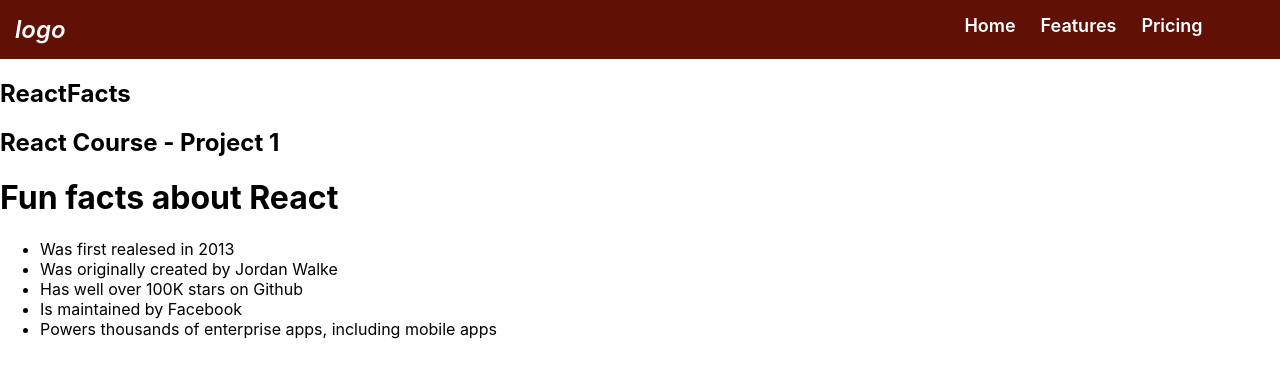
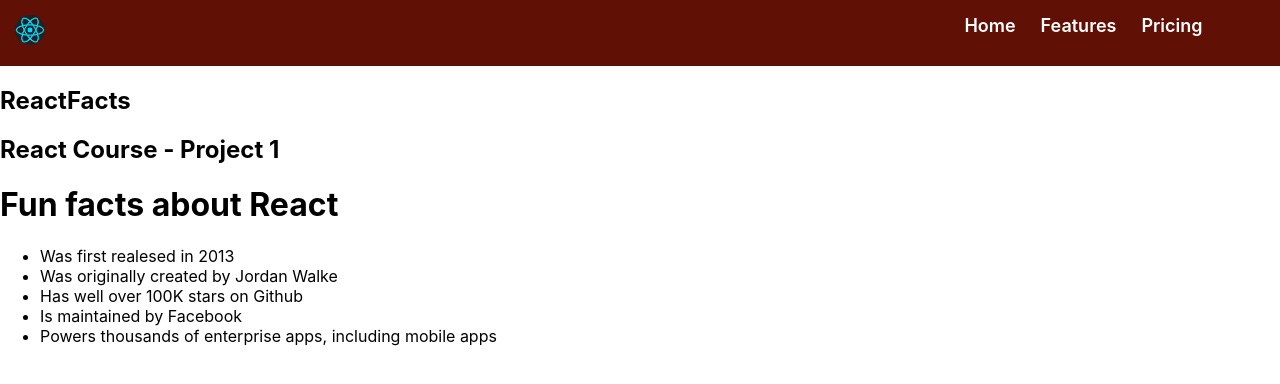
Before and after one commit to edubew/learn_react, a React (Create React App) app: page / in a window 1280 px wide. Shown: the top 384 px of the page. Built offline with nearby package versions, Linux system fonts and the light colour scheme.

Commit message:
Add a logo and style it

```diff
--- a/src/App.js
+++ b/src/App.js
@@ -1,12 +1,14 @@
 import React, { Component } from 'react';
 // eslint-disable-next-line  import/extensions
-import Web from './components/Web';
+import Navbar from './components/Navbar';
+import Main from './components/Main';
 
 export class App extends Component {
   render() {
     return (
       <div>
-        <Web />
+        <Navbar />
+        <Main />
       </div>
     );
   }
--- a/src/Components/Web.js
+++ b/src/components/Main.js
@@ -1,17 +1,9 @@
 import React, { Component } from 'react';
 
-export class Web extends Component {
+export class Main extends Component {
   render() {
     return (
       <div>
-        <nav className="navbar">
-          <a className="navbar-brand" href="logo.html">logo</a>
-          <div className="navbar-nav">
-            <a className="nav-link active" aria-current="page" href="home.html">Home</a>
-            <a className="nav-link" href="home.htm">Features</a>
-            <a className="nav-link" href="home.html">Pricing</a>
-          </div>
-        </nav>
         <h2>ReactFacts</h2>
         <h2>React Course - Project 1</h2>
         <h1>Fun facts about React</h1>
@@ -27,4 +19,4 @@
   }
 }
 
-export default Web;
+export default Main;
--- /dev/null
+++ b/src/components/Navbar.js
@@ -0,0 +1,19 @@
+import React, { Component } from 'react';
+import reactLogo from '../images/reactLogo.png';
+
+export class Navbar extends Component {
+  render() {
+    return (
+      <nav className="navbar">
+        <a className="navbar-brand" href="logo.html"><img src={reactLogo} alt="React Logo" className="logo" /></a>
+        <div className="navbar-nav">
+          <a className="nav-link active" aria-current="page" href="home.html">Home</a>
+          <a className="nav-link" href="home.htm">Features</a>
+          <a className="nav-link" href="home.html">Pricing</a>
+        </div>
+      </nav>
+    );
+  }
+}
+
+export default Navbar;
--- a/src/index.css
+++ b/src/index.css
@@ -55,3 +55,8 @@
   font-size: 18px;
   font-weight: 600;
 }
+
+.logo {
+  width: 30px;
+  border-radius: 30px;
+}
```
Also changed, not shown: src/images/reactLogo.png (added).
